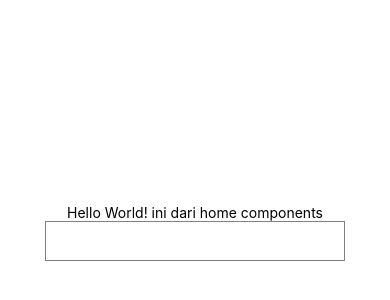
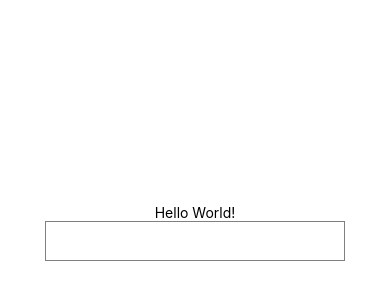
Before and after one commit to PrayogaBoedihartoyo/React-Native, a React Native app: screen / in a window 390 px wide. Shown: the part 190-490 px from the top of the page. Built offline with nearby package versions, Linux system fonts and the light colour scheme.

Commit message:
Initial commit

```diff
--- a/App.js
+++ b/App.js
@@ -7,7 +7,7 @@ export default function App() {
   const [testing, setTesting] = useState('');
   return (
     <View style={styles.container}>
-        <HomeComponents testing="Hello World! ini dari home components"/>
+        <HomeComponents testing="Hello World!"/>
         <TextInput
         style={{height: 40, width: 300, borderColor: 'gray', borderWidth: 1}}
         onChangeText={text => setTesting(text)}
```
